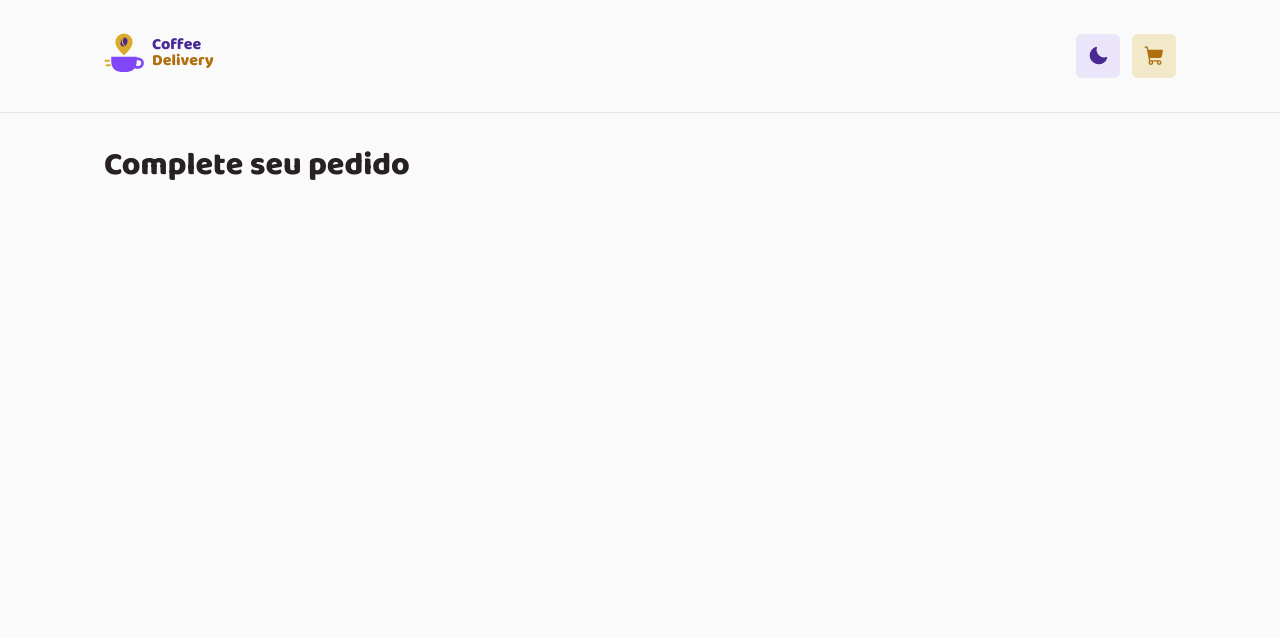
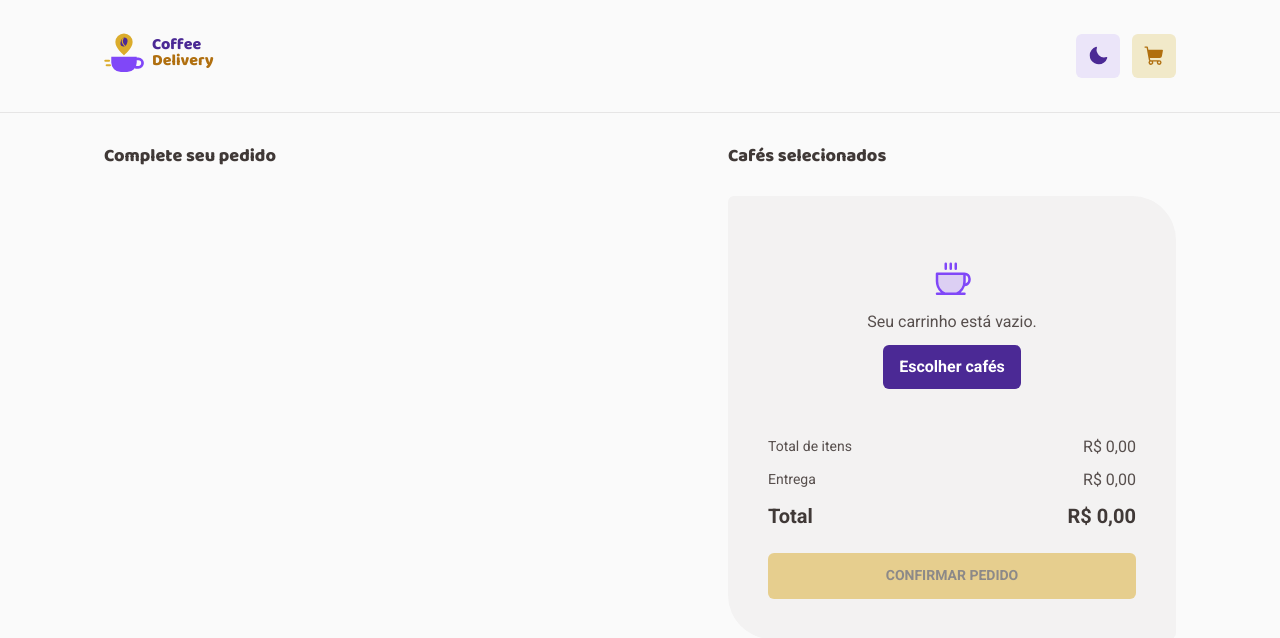
Before and after one commit to joaogabrieI/coffee-delivery, a React (Vite) app: page /checkout in a window 1280 px wide. Shown: the top 638 px of the page. Built offline with nearby package versions, Linux system fonts and the light colour scheme.

Commit message:
feat: add checkout cart and summary

```diff
--- /dev/null
+++ b/src/components/CartItem/index.tsx
@@ -0,0 +1,44 @@
+import { Trash } from '@phosphor-icons/react'
+import type { CartLine } from '../../types/cart'
+import { formatBRL } from '../../utils/format'
+import { QuantityInput } from '../QuantityInput'
+import { Controls, Info, ItemRow, LineTotal, RemoveButton } from './styles'
+
+interface CartItemProps {
+  item: CartLine
+  onIncrement: (coffeeId: string) => void
+  onDecrement: (coffeeId: string) => void
+  onRemove: (coffeeId: string) => void
+}
+
+/** Linha do carrinho (RF-05). Recebe tudo por props: não conhece o contexto. */
+export function CartItem({ item, onIncrement, onDecrement, onRemove }: CartItemProps) {
+  const { coffee, quantity } = item
+
+  return (
+    <ItemRow>
+      <img src={coffee.imageUrl} alt="" width={64} height={64} />
+      <Info>
+        <p>{coffee.name}</p>
+        <Controls>
+          <QuantityInput
+            size="sm"
+            label={coffee.name}
+            value={quantity}
+            // O reducer já limita 1..99; aqui só traduzimos a direção do clique.
+            onChange={(next) => (next > quantity ? onIncrement(coffee.id) : onDecrement(coffee.id))}
+          />
+          <RemoveButton
+            type="button"
+            onClick={() => onRemove(coffee.id)}
+            aria-label={`Remover ${coffee.name} do carrinho`}
+          >
+            <Trash size={16} aria-hidden />
+            Remover
+          </RemoveButton>
+        </Controls>
+      </Info>
+      <LineTotal>{formatBRL(item.lineTotalCents)}</LineTotal>
+    </ItemRow>
+  )
+}
--- /dev/null
+++ b/src/components/CartItem/styles.ts
@@ -0,0 +1,58 @@
+import styled from 'styled-components'
+
+export const ItemRow = styled.li`
+  display: grid;
+  grid-template-columns: 4rem minmax(0, 1fr) auto;
+  align-items: start;
+  gap: ${({ theme }) => theme.space.md};
+  padding-bottom: ${({ theme }) => theme.space.lg};
+  border-bottom: 1px solid ${({ theme }) => theme.colors.border};
+
+  > img {
+    width: 4rem;
+    height: 4rem;
+  }
+`
+
+export const Info = styled.div`
+  min-width: 0;
+
+  > p {
+    color: ${({ theme }) => theme.colors.subtitle};
+  }
+`
+
+export const Controls = styled.div`
+  display: flex;
+  flex-wrap: wrap;
+  gap: ${({ theme }) => theme.space.xs};
+  margin-top: ${({ theme }) => theme.space.xs};
+`
+
+export const RemoveButton = styled.button`
+  display: inline-flex;
+  align-items: center;
+  gap: ${({ theme }) => theme.space.xxs};
+  height: 2.25rem;
+  padding: 0 ${({ theme }) => theme.space.xs};
+  border: 0;
+  border-radius: ${({ theme }) => theme.radius.sm};
+  background: ${({ theme }) => theme.colors.surfaceAlt};
+  color: ${({ theme }) => theme.colors.text};
+  font-size: ${({ theme }) => theme.fontSize.textXS};
+  text-transform: uppercase;
+  transition: background-color 0.2s;
+
+  svg {
+    color: ${({ theme }) => theme.colors.primary};
+  }
+
+  &:hover {
+    background: ${({ theme }) => theme.colors.hover};
+  }
+`
+
+export const LineTotal = styled.strong`
+  white-space: nowrap;
+  color: ${({ theme }) => theme.colors.text};
+`
--- /dev/null
+++ b/src/components/CartSummary/index.tsx
@@ -0,0 +1,48 @@
+import type { Totals } from '../../types/cart'
+import { formatBRL } from '../../utils/format'
+import { ConfirmButton, Row, SummaryList, TotalRow } from './styles'
+
+interface CartSummaryProps {
+  totals: Totals
+  disabled: boolean
+  /** Id do <form> que o botão envia (o botão fica fora do formulário no layout). */
+  formId: string
+  /** Texto explicando por que confirmar está bloqueado (lido por leitores de tela). */
+  disabledReason?: string
+}
+
+/** Subtotal, entrega, total e o botão de confirmar (RF-10, RF-11). */
+export function CartSummary({ totals, disabled, formId, disabledReason }: CartSummaryProps) {
+  return (
+    <>
+      <SummaryList>
+        <Row>
+          <dt>Total de itens</dt>
+          <dd>{formatBRL(totals.subtotalCents)}</dd>
+        </Row>
+        <Row>
+          <dt>Entrega</dt>
+          <dd>{formatBRL(totals.deliveryFeeCents)}</dd>
+        </Row>
+        <TotalRow>
+          <dt>Total</dt>
+          <dd>{formatBRL(totals.totalCents)}</dd>
+        </TotalRow>
+      </SummaryList>
+
+      <ConfirmButton
+        type="submit"
+        form={formId}
+        disabled={disabled}
+        aria-describedby={disabled && disabledReason ? 'confirm-disabled-reason' : undefined}
+      >
+        Confirmar pedido
+      </ConfirmButton>
+      {disabled && disabledReason && (
+        <p id="confirm-disabled-reason" className="sr-only">
+          {disabledReason}
+        </p>
+      )}
+    </>
+  )
+}
--- /dev/null
+++ b/src/components/CartSummary/styles.ts
@@ -0,0 +1,51 @@
+import styled from 'styled-components'
+
+export const SummaryList = styled.dl`
+  display: flex;
+  flex-direction: column;
+  gap: ${({ theme }) => theme.space.sm};
+  margin-top: ${({ theme }) => theme.space.lg};
+`
+
+export const Row = styled.div`
+  display: flex;
+  justify-content: space-between;
+  gap: ${({ theme }) => theme.space.md};
+  font-size: ${({ theme }) => theme.fontSize.textS};
+
+  dd {
+    font-size: ${({ theme }) => theme.fontSize.textM};
+  }
+`
+
+export const TotalRow = styled(Row)`
+  font-size: ${({ theme }) => theme.fontSize.textL};
+  font-weight: 700;
+  color: ${({ theme }) => theme.colors.subtitle};
+
+  dd {
+    font-size: ${({ theme }) => theme.fontSize.textL};
+  }
+`
+
+export const ConfirmButton = styled.button`
+  width: 100%;
+  min-height: 2.875rem;
+  margin-top: ${({ theme }) => theme.space.lg};
+  border: 0;
+  border-radius: ${({ theme }) => theme.radius.sm};
+  background: ${({ theme }) => theme.colors.accent};
+  color: ${({ theme }) => theme.colors.accentText};
+  font-size: ${({ theme }) => theme.fontSize.textS};
+  font-weight: 700;
+  text-transform: uppercase;
+  transition: filter 0.2s;
+
+  &:hover:not(:disabled) {
+    filter: brightness(0.92);
+  }
+
+  &:disabled {
+    opacity: 0.5;
+  }
+`
--- /dev/null
+++ b/src/components/EmptyCart/index.tsx
@@ -0,0 +1,14 @@
+import { Coffee } from '@phosphor-icons/react'
+import { Link } from 'react-router-dom'
+import { EmptyBox } from './styles'
+
+/** Estado vazio do carrinho (RN-09). */
+export function EmptyCart() {
+  return (
+    <EmptyBox role="status">
+      <Coffee size={40} weight="duotone" aria-hidden />
+      <p>Seu carrinho está vazio.</p>
+      <Link to="/">Escolher cafés</Link>
+    </EmptyBox>
+  )
+}
--- /dev/null
+++ b/src/components/EmptyCart/styles.ts
@@ -0,0 +1,26 @@
+import styled from 'styled-components'
+
+export const EmptyBox = styled.div`
+  display: flex;
+  flex-direction: column;
+  align-items: center;
+  gap: ${({ theme }) => theme.space.sm};
+  padding: ${({ theme }) => `${theme.space.lg} 0`};
+  text-align: center;
+
+  svg {
+    color: ${({ theme }) => theme.colors.primary};
+  }
+
+  a {
+    display: inline-flex;
+    align-items: center;
+    min-height: 2.75rem;
+    padding: 0 ${({ theme }) => theme.space.md};
+    border-radius: ${({ theme }) => theme.radius.sm};
+    background: ${({ theme }) => theme.colors.primaryStrong};
+    color: ${({ theme }) => theme.colors.primaryText};
+    font-weight: 700;
+    text-decoration: none;
+  }
+`
--- /dev/null
+++ b/src/pages/Checkout.styles.ts
@@ -0,0 +1,47 @@
+import styled from 'styled-components'
+import { media } from '../styles/tokens'
+
+export const CheckoutLayout = styled.div`
+  display: grid;
+  grid-template-columns: minmax(0, 1fr);
+  gap: ${({ theme }) => theme.space.xl};
+
+  ${media.lg} {
+    grid-template-columns: minmax(0, 1fr) minmax(0, 28rem);
+  }
+
+  h1,
+  h2.section-title {
+    font-size: ${({ theme }) => theme.fontSize.titleXS};
+    color: ${({ theme }) => theme.colors.subtitle};
+    margin-bottom: ${({ theme }) => theme.space.md};
+  }
+`
+
+export const Column = styled.div`
+  display: flex;
+  flex-direction: column;
+  gap: ${({ theme }) => theme.space.sm};
+  min-width: 0;
+`
+
+export const Panel = styled.section`
+  padding: ${({ theme }) => theme.space.lg};
+  border-radius: ${({ theme }) => theme.radius.sm};
+  background: ${({ theme }) => theme.colors.surface};
+
+  ${media.md} {
+    padding: ${({ theme }) => theme.space.xxl};
+  }
+`
+
+export const CartPanel = styled(Panel)`
+  border-radius: ${({ theme }) => theme.radius.cart};
+`
+
+export const CartList = styled.ul`
+  list-style: none;
+  display: flex;
+  flex-direction: column;
+  gap: ${({ theme }) => theme.space.lg};
+`
--- a/src/pages/Checkout.tsx
+++ b/src/pages/Checkout.tsx
@@ -1,3 +1,48 @@
+import { CartItem } from '../components/CartItem'
+import { CartSummary } from '../components/CartSummary'
+import { EmptyCart } from '../components/EmptyCart'
+import { useCart } from '../hooks/useCart'
+import { CartList, CartPanel, CheckoutLayout, Column } from './Checkout.styles'
+
+const FORM_ID = 'checkout-form'
+
 export function Checkout() {
-  return <h1>Complete seu pedido</h1>
+  const { lines, totals, increment, decrement, removeItem } = useCart()
+  const isEmpty = lines.length === 0
+
+  return (
+    <CheckoutLayout>
+      <Column>
+        <h1>Complete seu pedido</h1>
+        <form id={FORM_ID} noValidate />
+      </Column>
+
+      <Column>
+        <h2 className="section-title">Cafés selecionados</h2>
+        <CartPanel aria-label="Cafés selecionados">
+          {isEmpty ? (
+            <EmptyCart />
+          ) : (
+            <CartList>
+              {lines.map((line) => (
+                <CartItem
+                  key={line.coffeeId}
+                  item={line}
+                  onIncrement={increment}
+                  onDecrement={decrement}
+                  onRemove={removeItem}
+                />
+              ))}
+            </CartList>
+          )}
+          <CartSummary
+            totals={totals}
+            formId={FORM_ID}
+            disabled={isEmpty}
+            disabledReason="Adicione pelo menos um café para confirmar o pedido."
+          />
+        </CartPanel>
+      </Column>
+    </CheckoutLayout>
+  )
 }
```
Also changed, not shown: 2 other files (tests, documents, lock files or other folders).
